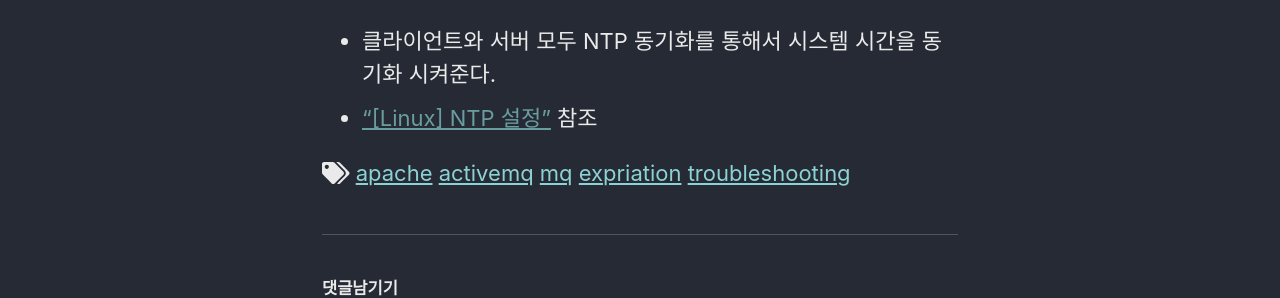
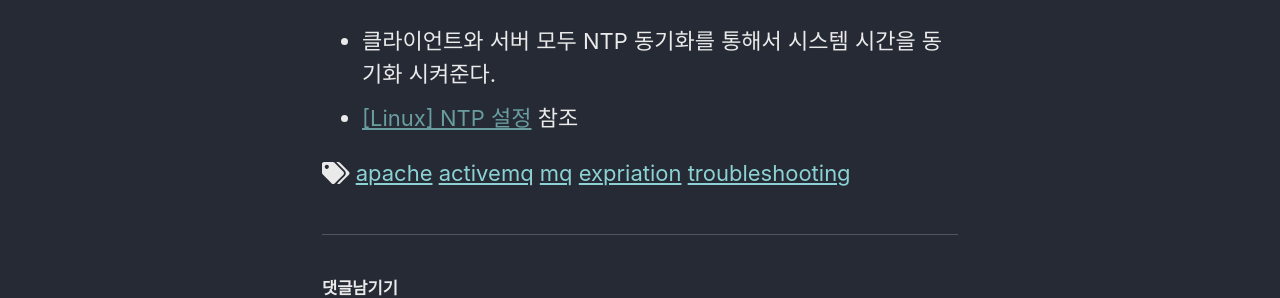
Before and after one commit to dorbae/dorbae.github.io, a Jekyll site: the page built from _posts/2019-01-16-Apache-ActiveMQ-MessageExpirationConfusion.md, in a window 1280 px wide and 900 px high, scrolled down 2410 px. Shown: the part 293-591 px from the top of the window. Built offline with Jekyll 4.4.1, drawn with Linux system fonts in a browser that asks for light colours; cached includes are drawn as plain includes; nearby versions of some CDN libraries; comment, search, counter and statistics services are not loaded.

Commit message:
오타 수정
오타 수정

```diff
--- a/_posts/2019-01-16-Apache-ActiveMQ-MessageExpirationConfusion.md
+++ b/_posts/2019-01-16-Apache-ActiveMQ-MessageExpirationConfusion.md
@@ -43,4 +43,4 @@ sitemap :
 
 # 해결방법
 * 클라이언트와 서버 모두 NTP 동기화를 통해서 시스템 시간을 동기화 시켜준다.
-* ["[Linux] NTP 설정"]() 참조
+* [[Linux] NTP 설정]() 참조
```
